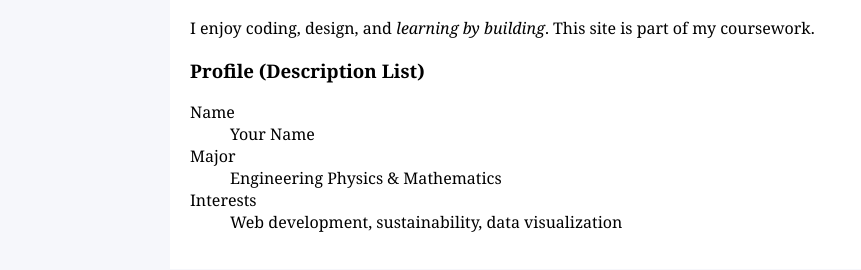
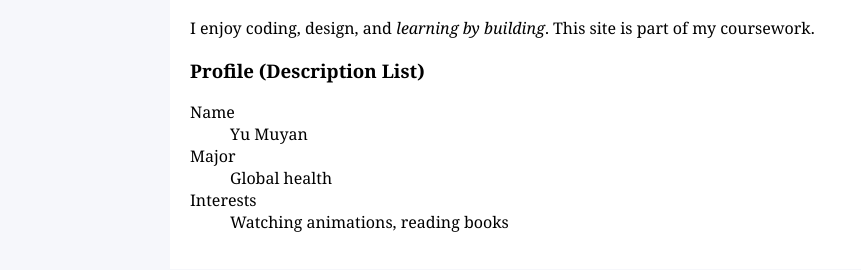
Before and after one commit to 3438787889-oss/3438787889-oss.github.io, a plain HTML site: page about.html in a window 1280 px wide. Shown: the part 180-450 px from the top of the page, without its empty margins (0-861 px from the left). Drawn offline with Linux system fonts and the light colour scheme.

Commit message:
Update About profile, Favorites book, and Contact email info

```diff
--- a/about.html
+++ b/about.html
@@ -24,9 +24,9 @@
 
     <h3>Profile (Description List)</h3>
     <dl>
-      <dt>Name</dt><dd>Your Name</dd>
-      <dt>Major</dt><dd>Engineering Physics &amp; Mathematics</dd>
-      <dt>Interests</dt><dd>Web development, sustainability, data visualization</dd>
+      <dt>Name</dt><dd>Yu Muyan</dd>
+      <dt>Major</dt><dd>Global health</dd>
+      <dt>Interests</dt><dd>Watching animations, reading books</dd>
     </dl>
   </main>
 </body>
```
Also changed, not shown: contact.html (+1 -1 lines).
